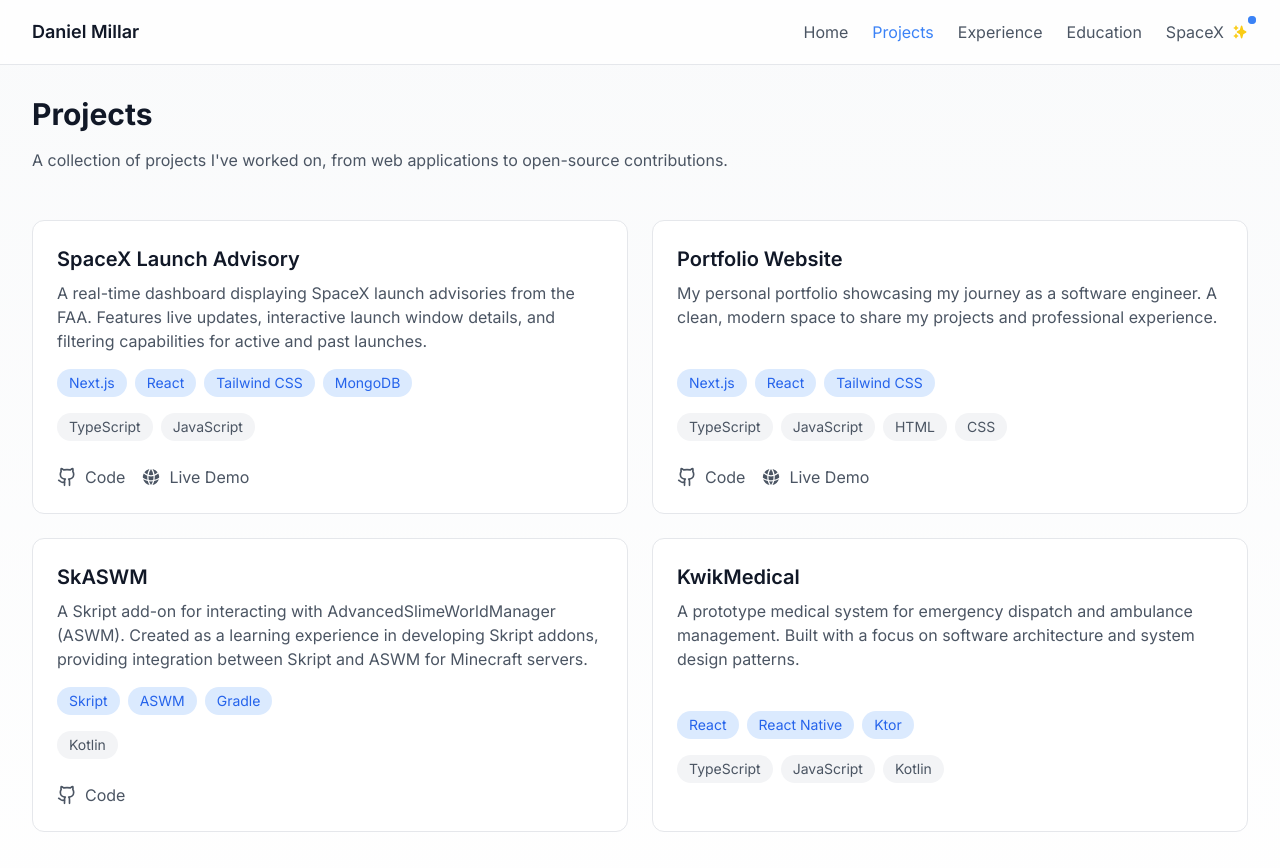
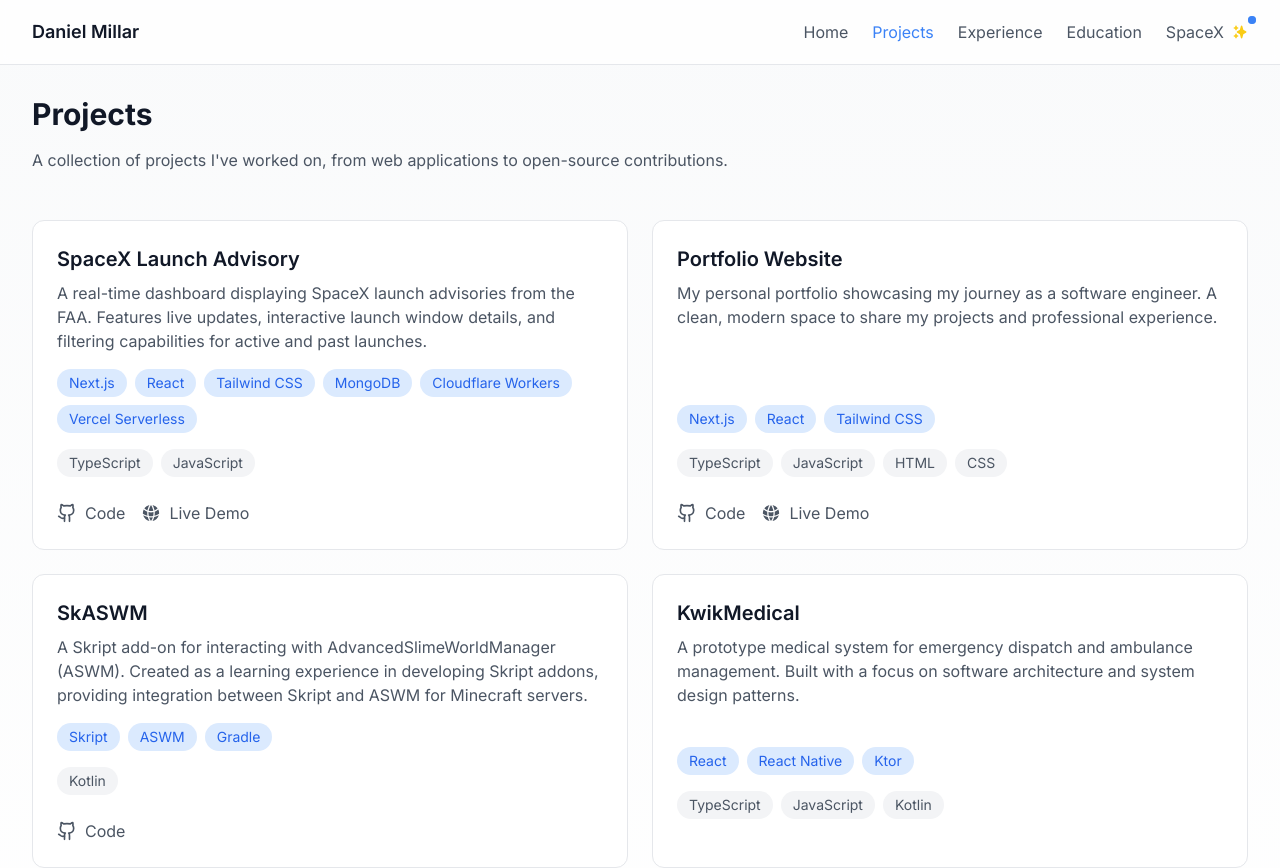
Before and after one commit to danielmillar/Portfolio, a Next.js app: page /projects in a window 1280 px wide. Shown: the top 868 px of the page. Built offline with nearby package versions, Linux system fonts and the light colour scheme.

Commit message:
Update SpaceX project info

```diff
--- a/src/data/projects.ts
+++ b/src/data/projects.ts
@@ -12,7 +12,7 @@
   {
     title: "SpaceX Launch Advisory",
     description: "A real-time dashboard displaying SpaceX launch advisories from the FAA. Features live updates, interactive launch window details, and filtering capabilities for active and past launches.",
-    technologies: ["Next.js", "React", "Tailwind CSS", "MongoDB"],
+    technologies: ["Next.js", "React", "Tailwind CSS", "MongoDB", "Cloudflare Workers", "Vercel Serverless"],
     languages: ["TypeScript", "JavaScript"],
     github: "https://github.com/danielmillar/portfolio",
     liveUrl: "https://danielmillar.dev/spacex",
```
